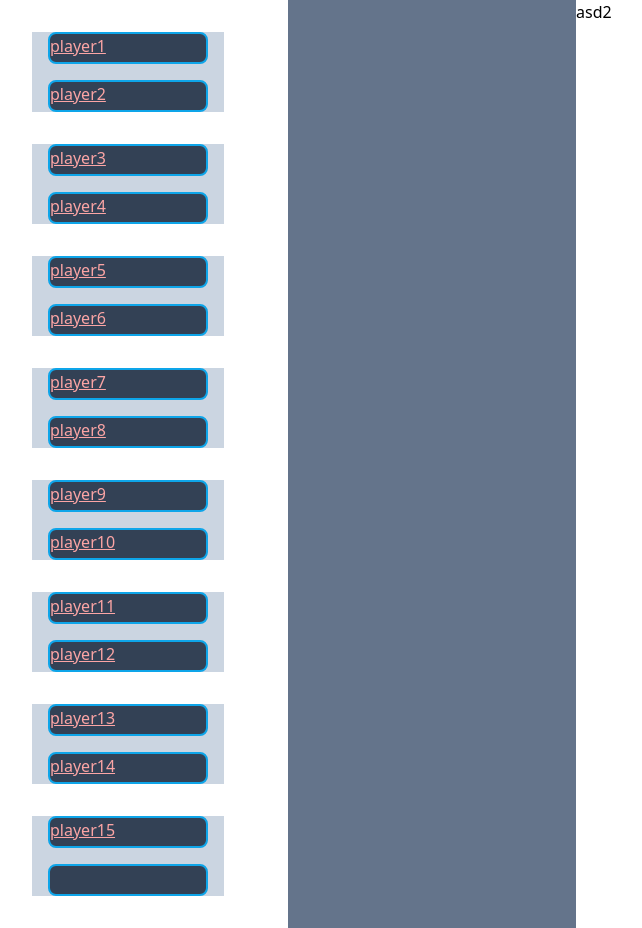
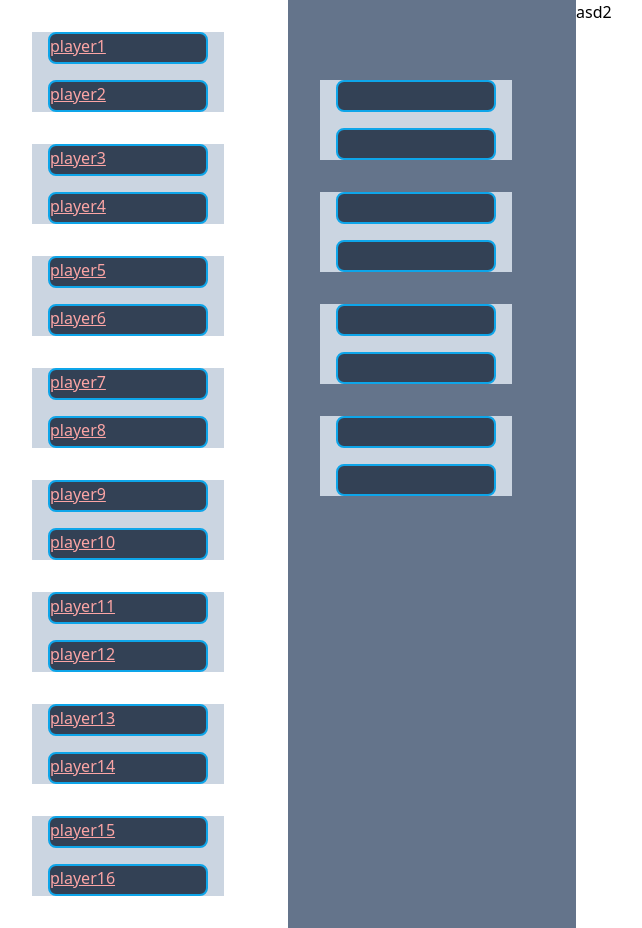
Before and after one commit to kijjuy/bracket-maker, a React (Create React App) app: page / in a window 1280 px wide. Shown: the whole page, without its empty margins (0-642 px from the left). Built offline with nearby package versions, Linux system fonts and the light colour scheme.

Commit message:
Restructured code, next to do is make final 'fight' the parent node, and make all 'fights' below into children of that parent

```diff
--- a/src/App.tsx
+++ b/src/App.tsx
@@ -41,13 +41,6 @@ function makeSingleNames(names: string[], fullBrackets : number) {
   return singleNames;
 }
 
-// function makeSecondLayerBracket(numNames : number, handleClick : React.MouseEventHandler<HTMLHeadingElement>) {
-//   let secondLayerBracket : JSX.Element[] = [];
-//   for(let i = 0; i < numNames; i++) {
-//     secondLayerBracket.push(<DoubleBracketComponent name1="" name2="" spacing={16} onClick={handleClick}/>);
-//   }
-//   return secondLayerBracket;
-// }
 
 
 const bracketStartTPos = 32;
@@ -58,8 +51,13 @@ const bracketCurrentLPos = bracketStartLPos;
 
 //generate a list of 15 names, names 'player1' to player15
 const names : string[] = [];
-for(let i = 1; i < 16; i++) {
+for(let i = 1; i <= 16; i++) {
   names.push(`player${i}`);
+}
+
+const names2 : string[] =[];
+for(let i = 0; i < names.length/2; i++) {
+  names2.push("");
 }
 
 
@@ -69,6 +67,7 @@ const singleNames: string[] = makeSingleNames(names, fullBrackets);
 
 function App() {
   let players = makePlayers(names);
+  let secondLayer = makeSecondLayer(names.length / 2);
   const [data, setData] = useState(0);
 
   function handleDataChange(newDataKey : number) {
@@ -76,10 +75,14 @@ function App() {
     console.log(`Click registered with data: ${names[newDataKey]}`);
   }
 
+  const [content, setContent] = useState("Click a player to start");
+  function changeContent(newContent : string) {
+    setContent(newContent);
+  }
+
   function makePlayers(names: string[]) {
     let players : JSX.Element[] = [];
     for(let i = 0; i < names.length; i+=2) {
-
       players.push(
         <div className='w-48 m-8 bg-slate-300'>
           <Player name={names[i]} index={i} onDataChange={handleDataChange}/>
@@ -88,6 +91,19 @@ function App() {
       )
     }
     return players;
+  }
+
+  function makeSecondLayer(namesLength : number) {
+    let secondLayer : JSX.Element[] = [];
+    for(let i = 0; i < namesLength; i+=2) {
+      secondLayer.push(
+        <div className='w-48 m-8 bg-slate-300'>
+          <Player name={names2[i]} index={i} onDataChange={handleDataChange}/>
+          <Player name={names2[i+1]} index={i+1} onDataChange={handleDataChange}/>
+        </div>
+      )
+    }
+    return secondLayer;
   }
 
   return (
@@ -105,7 +121,7 @@ function App() {
       </div>
       <div className='flex-shrink w-72 bg-slate-500'>
         <div className='mt-20'>
-          {/* {makeSecondLayerBracket(singleNames.length, handlePlayerClick(index, text))} */}
+          {secondLayer}
         </div>
       </div>
       <div className='flex-shrink w-72'>
```
